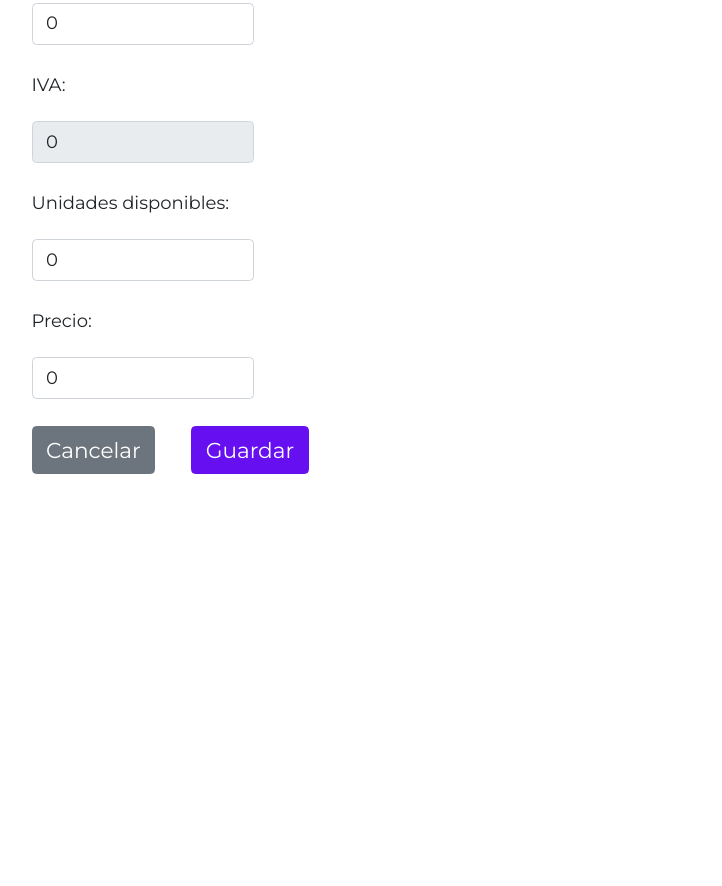
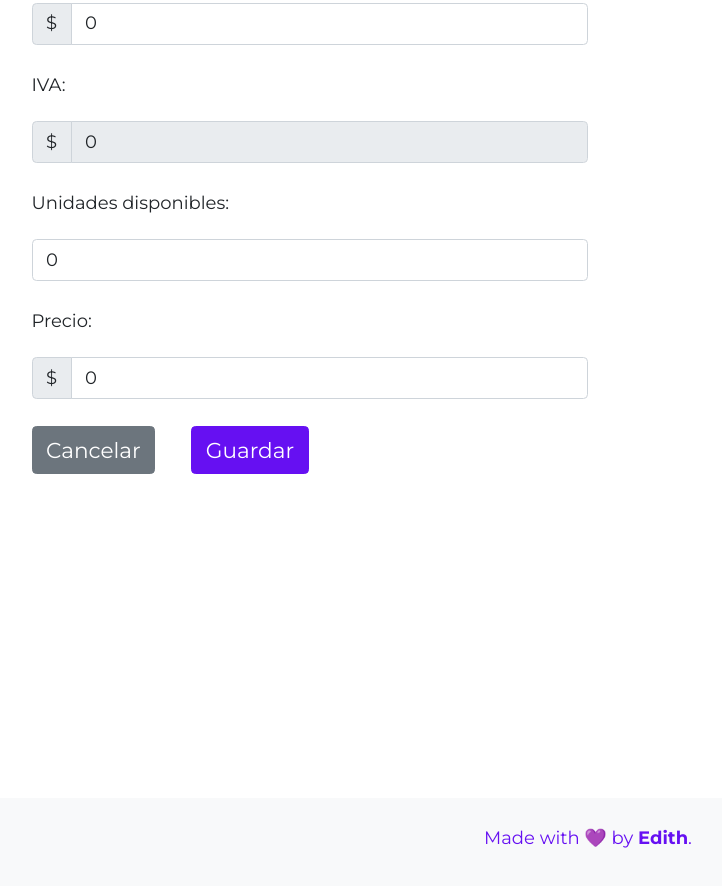
Before and after one commit to ph81/inventory, a React (Create React App) app: page /new in a window 1280 px wide. Shown: the part 380-1266 px from the top of the page, without its empty margins (52-774 px from the left). Before the commit the page ends 854 px from the top, so only its background shows below. Built offline with nearby package versions, Linux system fonts and the light colour scheme.

Commit message:
more styling

```diff
--- /dev/null
+++ b/src/components/Footer.js
@@ -0,0 +1,19 @@
+import React from 'react';
+import {  Container } from 'react-bootstrap';
+
+const Footer = () => {
+   return (
+      <footer id="sticky-footer" className="flex-shrink-0 py-4 bg-light text-primary">
+         <Container>
+            <p className="text-center">
+            Made with 💜 by <strong><a href="https://edithmg.netlify.app" target="_blank"
+            rel="noopener noreferrer">Edith</a></strong>.
+            </p>
+         </Container>
+      </footer>
+
+
+   )
+}
+
+export default Footer;
--- a/src/components/Item.js
+++ b/src/components/Item.js
@@ -15,19 +15,19 @@ const Item = ({
    const navigate = useNavigate();
 
    return (
-      <tr>
+      <tr className="align-middle">
          <td>{nombre}</td>
          <td>{costo}</td>
          <td>{iva}</td>
          <td>{stock}</td>
          <td>{precio}</td>
-         <td><Button variant="light"
+         <td>
+            <Button variant="transparent"
             data-bs-toggle="tooltip" data-bs-placement="top" title="Editar artículo"
             onClick={() => navigate(`/edit/${id}`)}>
             <FcEditImage />
             </Button>
-         </td>
-         <td><Button variant="light"
+            <Button variant="transparent"
             data-bs-toggle="tooltip" data-bs-placement="top" title="Borrar artículo"
             onClick={() => handleRemoveItem(id)} >
             <FcEmptyTrash />
--- a/src/components/ItemForm.js
+++ b/src/components/ItemForm.js
@@ -1,5 +1,5 @@
 import React, { useState, useRef } from "react";
-import { Form, Button } from "react-bootstrap";
+import { Form, Button, InputGroup } from "react-bootstrap";
 import { v4 as uuidv4 } from "uuid";
 
 const ItemForm = (props) => {
@@ -30,7 +30,7 @@ const ItemForm = (props) => {
     fieldPrecio: precio
   });
 
-  const onChange = (e) => {
+  const onChangeValues = (e) => {
     const { name, value } = e.target;
     vars[name] = value;
 
@@ -63,7 +63,7 @@ const ItemForm = (props) => {
         }));
         break;
       default:
-        refs[name].current.value = value;
+        //refs[name].current.value = value;
         setItem((prevState) => ({
           ...prevState,
           [name]: value
@@ -102,16 +102,6 @@ const ItemForm = (props) => {
     setErrorMsg(errorMsg);
   };
 
-  const handleInputChange = (event) => {
-    const { name, value } = event.target;
-
-    setItem((prevState) => ({
-      ...prevState,
-      [name]: value
-    }));
-
-  };
-
   return (
     <>
       <section className="container item-form rounded">
@@ -120,6 +110,7 @@ const ItemForm = (props) => {
         <Form onSubmit={handleOnSubmit}>
           <Form.Group controlId="nombre">
             <Form.Label>Nombre:</Form.Label>
+            <InputGroup>
             <Form.Control
               className="input-control article-name"
               type="text"
@@ -127,11 +118,15 @@ const ItemForm = (props) => {
               value={nombre}
               required
               placeholder="Nombre del artículo"
-              onChange={onChange}
+              onChange={onChangeValues}
             />
+            </InputGroup>
+
           </Form.Group>
           <Form.Group controlId="costo">
             <Form.Label>Costo:</Form.Label>
+            <InputGroup>
+            <InputGroup.Text>$</InputGroup.Text>
             <Form.Control
               className="input-control amount"
               type="text"
@@ -139,34 +134,42 @@ const ItemForm = (props) => {
               defaultValue={vars.fieldCosto}
               ref={refs.costo}
               placeholder="Costo"
-              onChange={onChange}
+              onChange={onChangeValues}
             />
+            </InputGroup>
           </Form.Group>
           <Form.Group controlId="iva">
             <Form.Label>IVA:</Form.Label>
+            <InputGroup>
+            <InputGroup.Text>$</InputGroup.Text>
             <Form.Control
               className="input-control amount"
               type="text"
               name="iva"
               defaultValue={vars.fieldIva}
               ref={refs.iva}
-              onChange={onChange}
+              onChange={onChangeValues}
               readOnly
             />
+            </InputGroup>
           </Form.Group>
           <Form.Group controlId="stock">
             <Form.Label>Unidades disponibles:</Form.Label>
+            <InputGroup>
             <Form.Control
               className="input-control amount"
               type="text"
               name="stock"
               value={stock}
               placeholder="Unidades disponibles"
-              onChange={handleInputChange}
+              onChange={onChangeValues}
             />
+            </InputGroup>
           </Form.Group>
           <Form.Group controlId="precio">
             <Form.Label>Precio:</Form.Label>
+            <InputGroup>
+            <InputGroup.Text>$</InputGroup.Text>
             <Form.Control
               className="input-control amount"
               type="text"
@@ -174,8 +177,9 @@ const ItemForm = (props) => {
               defaultValue={vars.fieldPrecio}
               ref={refs.precio}
               placeholder="Precio"
-              onChange={onChange}
+              onChange={onChangeValues}
             />
+            </InputGroup>
           </Form.Group>
           <Button
             variant="secondary"
--- a/src/components/ItemList.js
+++ b/src/components/ItemList.js
@@ -16,7 +16,7 @@ const ItemList = () => {
          <h2>Inventario</h2>
          {items.length > 0 ?
          (
-            <Table striped bordered hover>
+            <Table bordered hover>
             <thead>
             <tr>
                <th>Artículo</th>
@@ -24,8 +24,7 @@ const ItemList = () => {
                <th>IVA</th>
                <th>Stock</th>
                <th>Precio</th>
-               <th></th>
-               <th></th>
+               <th>Acciones</th>
             </tr>
             </thead>
             <tbody>
--- a/src/pages/EditProduct.js
+++ b/src/pages/EditProduct.js
@@ -1,6 +1,7 @@
 import React from 'react';
 import Header from '../components/Header';
 import EditItem from '../components/EditItem';
+import Footer from '../components/Footer';
 
 const EditProduct = () => {
    return (
@@ -9,6 +10,7 @@ const EditProduct = () => {
       <main>
          <EditItem />
       </main>
+      <Footer />
       </>
    )
 }
--- a/src/pages/NewProduct.js
+++ b/src/pages/NewProduct.js
@@ -1,6 +1,7 @@
 import React from 'react';
 import Header from '../components/Header';
 import NewItem from '../components/NewItem';
+import Footer from '../components/Footer';
 
 const NewProduct = () => {
    return (
@@ -9,6 +10,7 @@ const NewProduct = () => {
       <main>
          <NewItem />
       </main>
+      <Footer />
       </>
    )
 }
--- a/src/pages/Products.js
+++ b/src/pages/Products.js
@@ -1,14 +1,16 @@
 import React from 'react';
 import Header from '../components/Header';
 import ItemList from '../components/ItemList'
+import Footer from '../components/Footer';
 
 const Products = () => {
    return (
       <>
       <Header />
-      <main>
+      <main className="flex-shrink-0">
          <ItemList />
       </main>
+      <Footer />
       </>
    )
 }
--- a/src/styles/globals.scss
+++ b/src/styles/globals.scss
@@ -46,8 +46,7 @@ html,
 body {
   display: flex;
   flex-direction: column;
-  min-height: 100vh;
-
+  height: 100vh;
   font-family: 'Montserrat', sans-serif;
   font-size: 18px;
   font-weight: 400;
@@ -82,10 +81,19 @@ hr {
    box-sizing: border-box;
  }
 
+ section {
+  flex: 1 0 auto;
+  margin-bottom: 18rem;
+}
+
  .header-icon {
   font-size: 1.5rem;
 }
 
+ /* Form */
+ .item-form {
+  margin-top: 1.5rem;
+}
 
 /* Bootstrap overrides */
 
@@ -102,23 +110,23 @@ hr {
  .btn-transparent {
     background-color: transparent;
  }
- .article-name {
-   width: 50%;
- }
- .amount {
-  width: 20%;
- }
+
  .form-label {
    margin-bottom: 1.2rem;
  }
- .input-control {
+
+
+ .input-group {
+   width: 50%;
    margin-bottom: 1.5rem;
+   .article-name {
+    width: 50%;
+  }
+  .amount {
+    width: 10%;
+  }
  }
+
  .submit-btn {
    margin-right: 2rem;
  }
-
- /* Form */
- .item-form {
-   margin-top: 1.5rem;
- }
```
